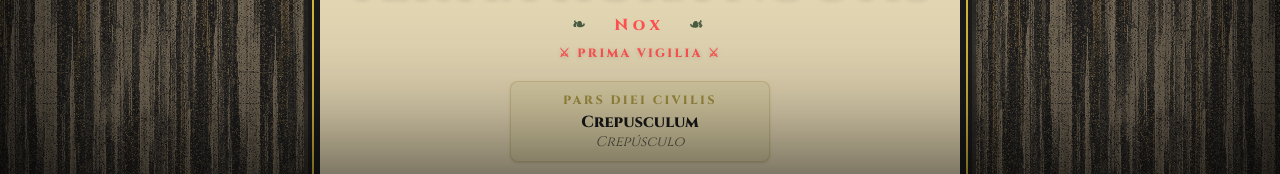
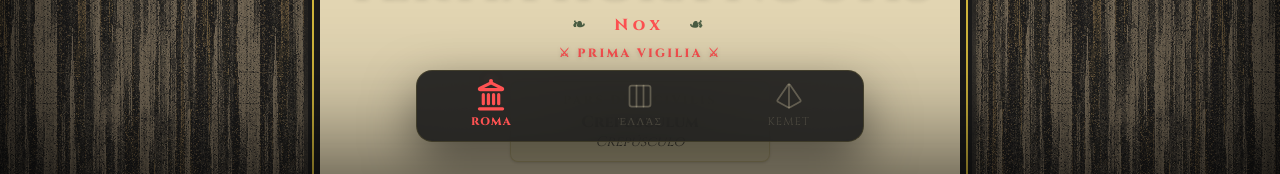
Before and after one commit to jropero/horologium, a React (Vite) app: page / in a window 1280 px wide. Shown: the part 626-800 px from the top of the page. Built offline with nearby package versions, Linux system fonts and the light colour scheme; no server answers; a web font is replaced by a local one.

Commit message:
improve android app

```diff
--- a/App.tsx
+++ b/App.tsx
@@ -240,10 +240,7 @@ const AppContent: React.FC = () => {
         {labels.footerMotto}
       </footer>
 
-      {/* Solo se muestra en pantallas pequeñas, oculto en lg */}
-      <div className="block lg:hidden">
-        <BottomNav />
-      </div>
+      <BottomNav />
     </div>
   );
 };
--- a/components/BottomNav.tsx
+++ b/components/BottomNav.tsx
@@ -12,9 +12,9 @@ const BottomNav: React.FC = () => {
   const { civilization, setCivilization } = useCivilization();
 
   return (
-    <nav className="fixed bottom-0 left-0 right-0 z-50 pb-[env(safe-area-inset-bottom)]">
-      <div className="bg-ink/90 backdrop-blur-xl border-t border-gold-dim/20">
-        <div className="max-w-md mx-auto flex items-stretch justify-around h-[60px]">
+    <nav className="fixed bottom-0 lg:bottom-8 left-0 right-0 z-50 px-0 lg:px-4 pb-[env(safe-area-inset-bottom)] pointer-events-none">
+      <div className="bg-ink/90 backdrop-blur-xl border-t lg:border border-gold-dim/20 lg:rounded-2xl lg:shadow-[0_20px_50px_rgba(0,0,0,0.5)] max-w-md mx-auto overflow-hidden pointer-events-auto transition-all duration-500 hover:border-gold-dim/40">
+        <div className="flex items-stretch justify-around h-[60px] lg:h-[70px]">
           {civs.map(({ id, icon: Icon, label, activeColor, activeGlow }) => {
             const isActive = civilization === id;
             return (
@@ -23,16 +23,16 @@ const BottomNav: React.FC = () => {
                 onClick={() => setCivilization(id)}
                 className={`
                   relative flex-1 flex flex-col items-center justify-center gap-1
-                  transition-all duration-300 active:scale-90
-                  ${isActive ? activeColor : 'text-parchment/30'}
+                  transition-all duration-300 active:scale-90 lg:hover:bg-white/5
+                  ${isActive ? activeColor : 'text-parchment/30 lg:hover:text-parchment/60'}
                 `}
               >
                 {/* Active indicator dot */}
                 {isActive && (
-                  <div className={`absolute top-1.5 w-1 h-1 rounded-full bg-current ${activeGlow}`} />
+                  <div className={`absolute top-1.5 lg:top-2 w-1 h-1 rounded-full bg-current ${activeGlow}`} />
                 )}
-                <Icon className={`w-6 h-6 transition-transform duration-300 ${isActive ? 'scale-110' : ''}`} strokeWidth={isActive ? 2.5 : 1.5} />
-                <span className={`text-[10px] font-serif uppercase tracking-widest transition-all ${isActive ? 'opacity-100 font-bold' : 'opacity-60'}`}>
+                <Icon className={`w-6 h-6 lg:w-7 lg:h-7 transition-transform duration-300 ${isActive ? 'scale-110' : ''}`} strokeWidth={isActive ? 2.5 : 1.5} />
+                <span className={`text-[10px] lg:text-[11px] font-serif uppercase tracking-widest transition-all ${isActive ? 'opacity-100 font-bold' : 'opacity-60'}`}>
                   {label}
                 </span>
               </button>
--- a/components/EgyptianCalendarInfo.tsx
+++ b/components/EgyptianCalendarInfo.tsx
@@ -316,7 +316,7 @@ const EgyptianCalendarInfo: React.FC<EgyptianCalendarInfoProps> = ({ onClick })
             </div>
 
             {/* List */}
-            <div className="p-6 flex flex-col gap-6 max-h-[60vh] overflow-y-auto custom-scrollbar">
+            <div className="p-6 flex flex-col gap-6 max-h-[60vh] overflow-y-auto custom-scrollbar overscroll-behavior-contain">
               {getNextEgyptianFestivals(egyptianDate.monthIndex, egyptianDate.dayOfMonth, 3).map((f, i) => (
                 <div key={i} className="group/fest">
                   <div className="flex justify-between items-start mb-2">
--- a/components/GreekCalendarModal.tsx
+++ b/components/GreekCalendarModal.tsx
@@ -65,7 +65,6 @@ const GreekCalendarModal: React.FC<GreekCalendarModalProps> = ({ isOpen, onClose
     >
       <div
         className="bg-ink border-2 border-gold-dim rounded-xl shadow-2xl w-full max-w-xl max-h-[90vh] flex flex-col relative overflow-hidden"
-        onClick={e => e.stopPropagation()}
       >
         {/* Header */}
         <div className="bg-ink p-3 sm:p-4 border-b border-gold-dim/50 flex justify-between items-center sticky top-0 z-10 shadow-md">
@@ -85,7 +84,7 @@ const GreekCalendarModal: React.FC<GreekCalendarModalProps> = ({ isOpen, onClose
         </div>
 
         {/* Days list */}
-        <div className="overflow-y-auto p-3 sm:p-5 space-y-4 custom-scrollbar bg-ink/5">
+        <div className="flex-1 overflow-y-auto p-3 sm:p-5 space-y-4 custom-scrollbar bg-ink/5 overscroll-behavior-contain">
           <div className="text-center text-gold-dim font-serif text-xs uppercase tracking-[0.3em] mb-4">
             {labels.calendarSubtitle}
           </div>
--- a/components/HellenicCalendarInfo.tsx
+++ b/components/HellenicCalendarInfo.tsx
@@ -376,7 +376,6 @@ const HellenicCalendarInfo: React.FC<HellenicCalendarInfoProps> = ({ atticDate:
                     >
                         <div
                             className="w-full max-w-lg bg-ink border-4 border-sky-400/60 rounded-sm shadow-[0_0_50px_rgba(56,189,248,0.2)] overflow-hidden relative cursor-pointer"
-                            onClick={(e) => e.stopPropagation()}
                         >
                             {/* Header */}
                             <div className="p-6 border-b border-sky-400/30 bg-sky-950/20 text-center">
@@ -390,7 +389,7 @@ const HellenicCalendarInfo: React.FC<HellenicCalendarInfoProps> = ({ atticDate:
                             </div>
 
                             {/* List */}
-                            <div className="p-6 flex flex-col gap-6 max-h-[60vh] overflow-y-auto custom-scrollbar bg-ink/20">
+                            <div className="p-6 flex flex-col gap-6 max-h-[60vh] overflow-y-auto custom-scrollbar bg-ink/20 overscroll-behavior-contain">
                                 {getNextAtticFestivals(atticDate.monthIndex, atticDate.dayOfMonth, 3).map((f, i) => (
                                     <div key={i} className="group/fest border-b border-gold-dim/10 pb-6 last:border-0">
                                         <div className="flex justify-between items-start mb-2">
```
Also changed, not shown: 2 other files (tests, documents, lock files or other folders).
